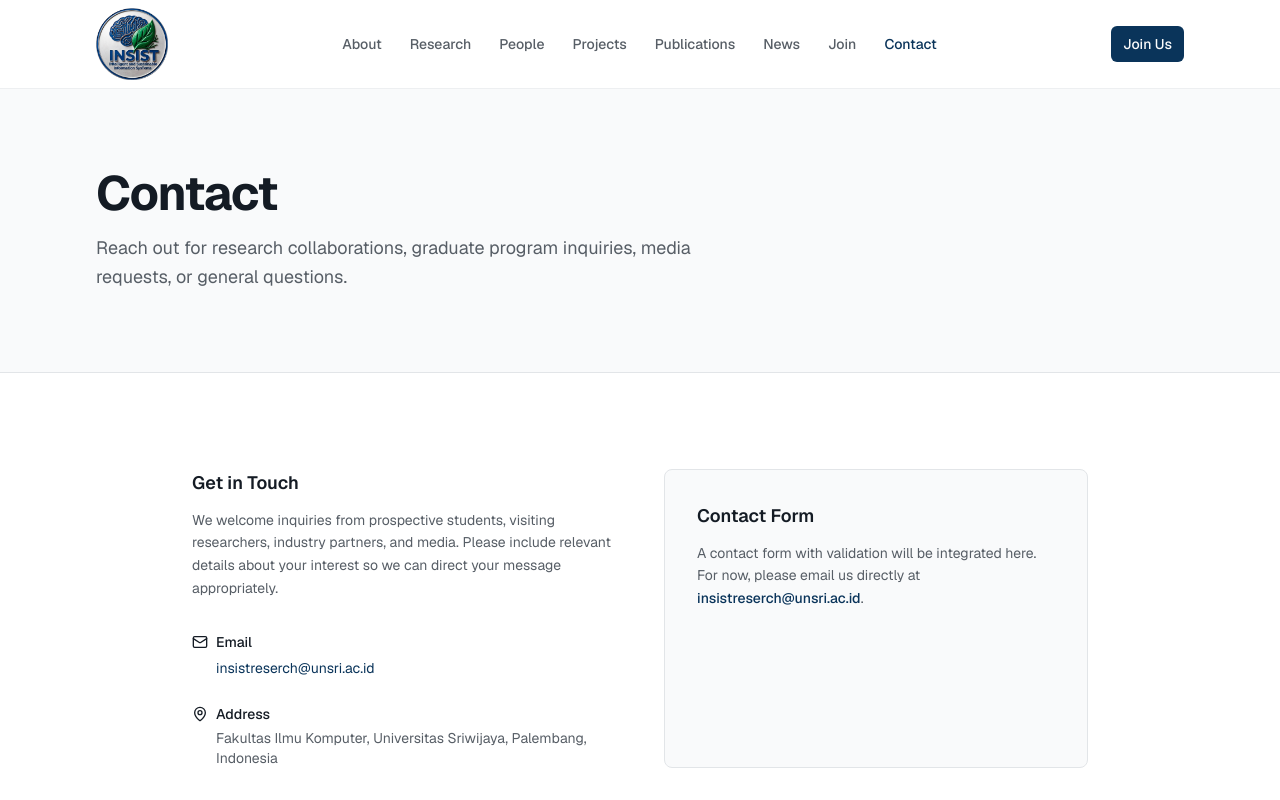
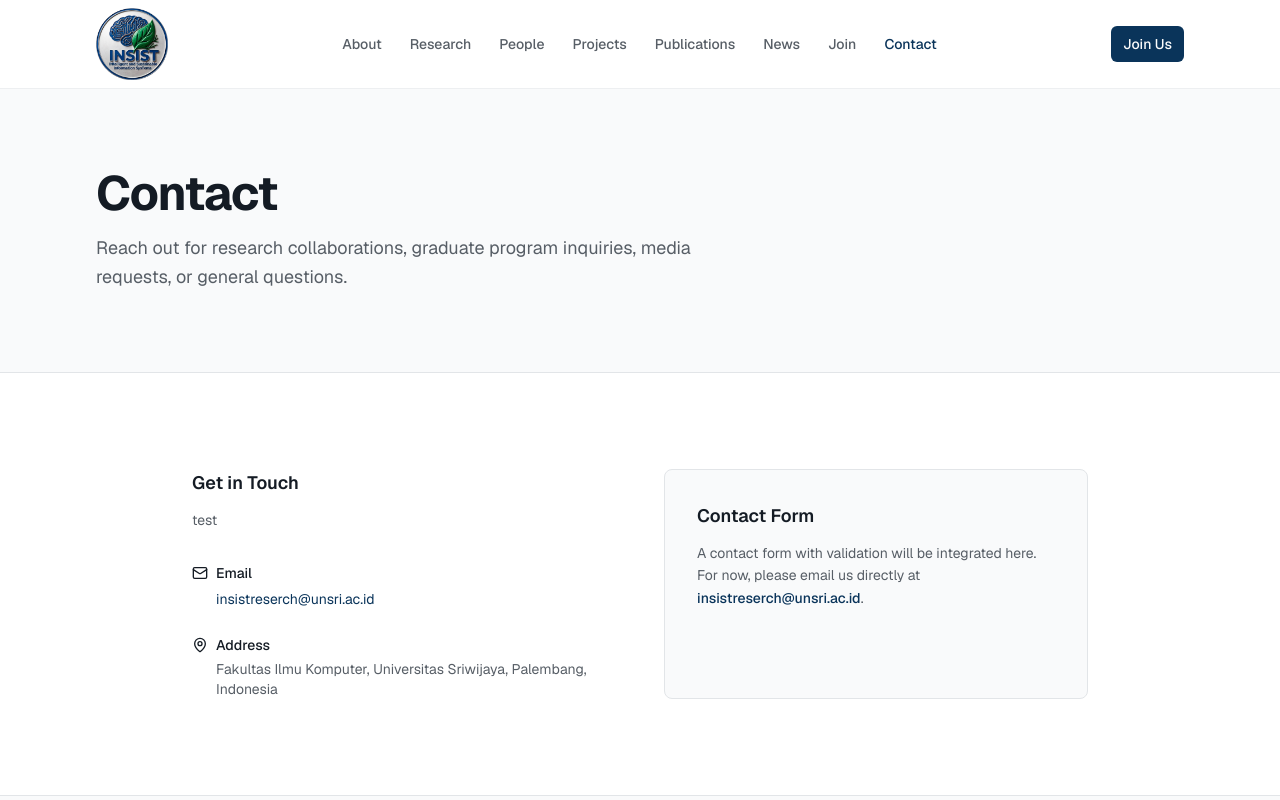
Before and after one commit to rahmatheroza/insist, a Next.js app: page /contact in a window 1280 px wide. Shown: the top 800 px of the page. Built offline with nearby package versions, Linux system fonts and the light colour scheme.

Commit message:
ubah halaman contact

```diff
--- a/src/app/contact/page.tsx
+++ b/src/app/contact/page.tsx
@@ -24,10 +24,7 @@ export default function ContactPage() {
               Get in Touch
             </h2>
             <p className="mt-3 text-sm leading-relaxed text-muted-foreground">
-              We welcome inquiries from prospective students, visiting
-              researchers, industry partners, and media. Please include relevant
-              details about your interest so we can direct your message
-              appropriately.
+              test
             </p>
 
             <dl className="mt-8 space-y-6">
```
